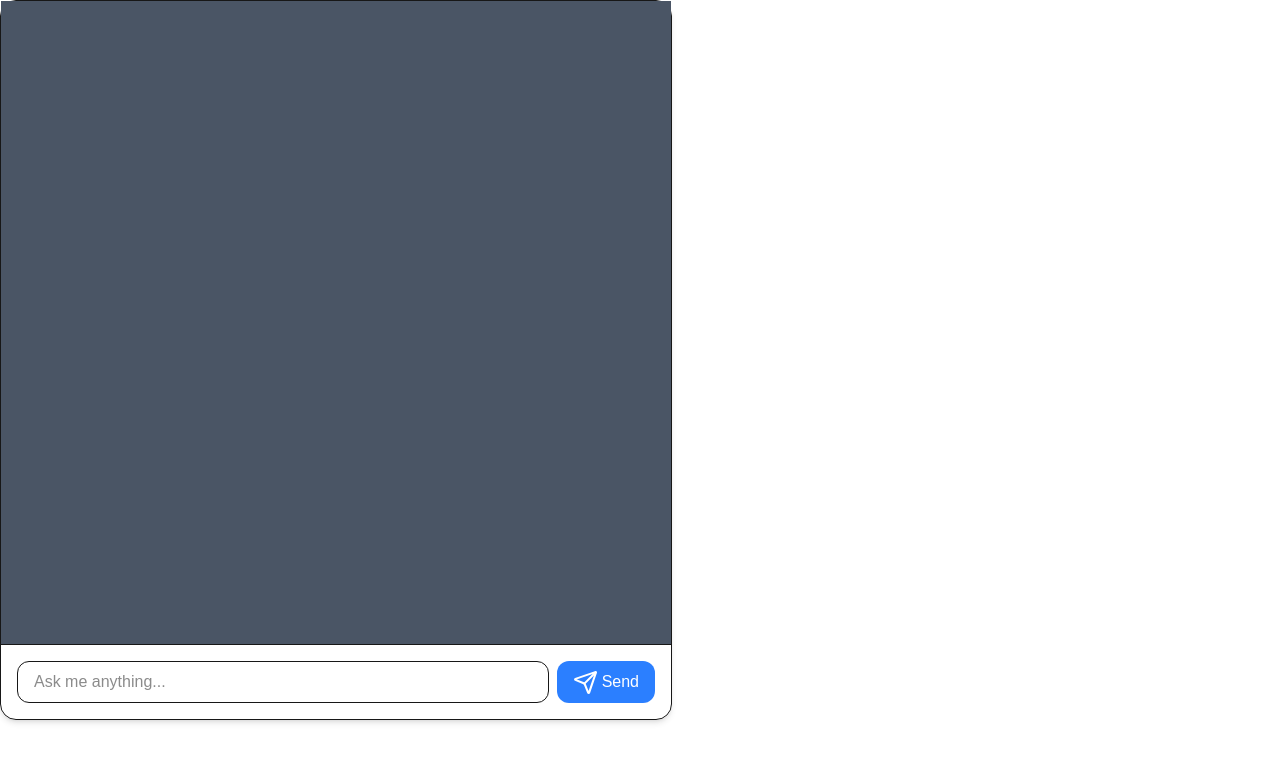
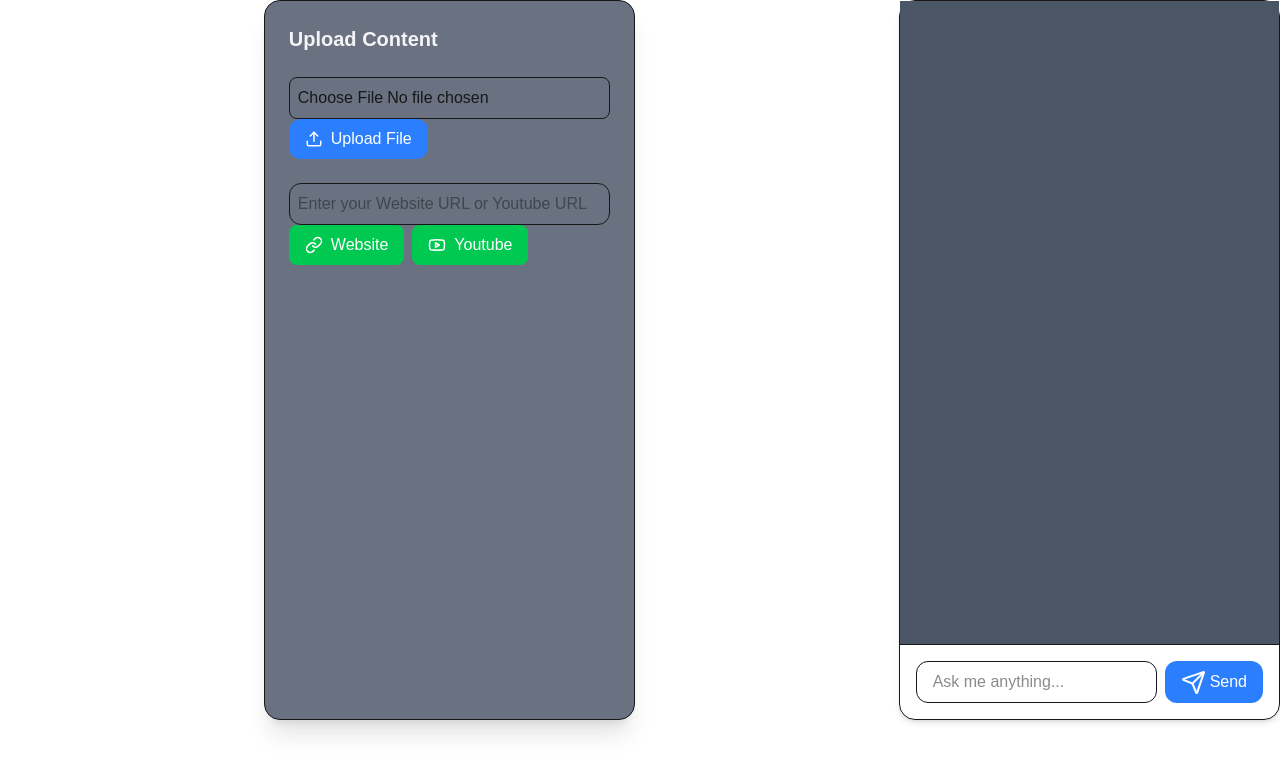
Before and after one commit to TheNikhilChauhan/note_pro_rag, a Next.js app: page / in a window 1280 px wide. Shown: the top 774 px of the page. Built offline with nearby package versions, Linux system fonts and the light colour scheme.

Commit message:
added uploader

```diff
--- a/package.json
+++ b/package.json
@@ -25,6 +25,7 @@
     "openai": "^4.104.0",
     "react": "19.1.0",
     "react-dom": "19.1.0",
+    "simple-icons": "^15.15.0",
     "youtube-transcript": "^1.2.1",
     "zod": "^3.25.76"
   },
--- a/src/app/page.tsx
+++ b/src/app/page.tsx
@@ -1,9 +1,13 @@
 import ChatBox from "@/components/ChatBox";
+import Uploader from "@/components/Uploader";
 
 export default function Home() {
   return (
-    <div>
-      <ChatBox />
+    <div className="flex">
+      <Uploader />
+      <div>
+        <ChatBox />
+      </div>
     </div>
   );
 }
--- /dev/null
+++ b/src/components/Uploader.tsx
@@ -0,0 +1,108 @@
+"use client";
+
+import { Link, Upload, Youtube } from "lucide-react";
+import { useState } from "react";
+
+export default function Uploader() {
+  const [file, setFile] = useState<File | null>(null);
+  const [url, setUrl] = useState("");
+  const [loading, setLoading] = useState(false);
+
+  const handleFileUpload = async () => {
+    if (!file) return;
+
+    const formData = new FormData();
+    formData.append("file", file);
+
+    setLoading(true);
+    try {
+      const res = await fetch("/api/index", {
+        method: "POST",
+        body: formData,
+      });
+      const data = await res.json();
+      alert(`✅ File uploaded: ${data.file || "done"}`);
+    } catch (error) {
+      console.error("Upload error: ", error);
+      alert(" ❌ File upload failed");
+    } finally {
+      setLoading(false);
+    }
+  };
+
+  const handleUrlSubmit = async (type: "website" | "youtube") => {
+    if (!url.trim()) return;
+
+    setLoading(true);
+
+    try {
+      const endpoint = type === "website" ? "/api/scrape" : "/api/youtube";
+
+      const res = await fetch(endpoint, {
+        method: "POST",
+        headers: { "Content-Type": "application/json" },
+        body: JSON.stringify({ url }),
+      });
+      const data = await res.json();
+      alert(`✅ Indexed: ${data.message || url}`);
+    } catch (error) {
+      console.error("Url submit error: ", error);
+      alert("❌ URL indexing failed");
+    } finally {
+      setLoading(false);
+      setUrl("");
+    }
+  };
+
+  return (
+    <div className="p-6 border rounded-2xl shadow-xl max-w-xl mx-auto bg-gray-500 space-y-6">
+      <h2 className="text-xl font-semibold text-gray-100">Upload Content</h2>
+
+      {/* File upload */}
+
+      <div>
+        <input
+          type="file"
+          accept=".pdf, .txt, .csv"
+          className="block w-full border p-2 rounded-lg"
+          onChange={(e) => setFile(e.target.files?.[0] || null)}
+        />
+        <button
+          className="bg-blue-500 hover:bg-blue-600 text-white px-4 py-2 rounded-xl flex gap-2 items-center cursor-pointer"
+          disabled={!file || loading}
+          onClick={handleFileUpload}
+        >
+          <Upload size={18} /> {loading ? "Uploading..." : "Upload File"}
+        </button>
+      </div>
+
+      {/* Website/youtube url */}
+
+      <div>
+        <input
+          type="text"
+          placeholder="Enter your Website URL or Youtube URL"
+          value={url}
+          className="block w-full border p-2 rounded-xl"
+          onChange={(e) => setUrl(e.target.value)}
+        />
+        <div className="flex gap-2">
+          <button
+            onClick={() => handleUrlSubmit("website")}
+            disabled={!url || loading}
+            className="bg-green-500 hover:bg-green-600 text-white px-4 py-2 rounded-lg flex gap-2 items-center cursor-pointer"
+          >
+            <Link size={18} /> Website
+          </button>
+          <button
+            onClick={() => handleUrlSubmit("youtube")}
+            disabled={!url || loading}
+            className="bg-green-500 hover:bg-green-600 text-white px-4 py-2 rounded-lg flex gap-2 items-center cursor-pointer"
+          >
+            <Youtube size={18} /> Youtube
+          </button>
+        </div>
+      </div>
+    </div>
+  );
+}
```
Also changed, not shown: 1 other file (tests, documents, lock files or other folders).
